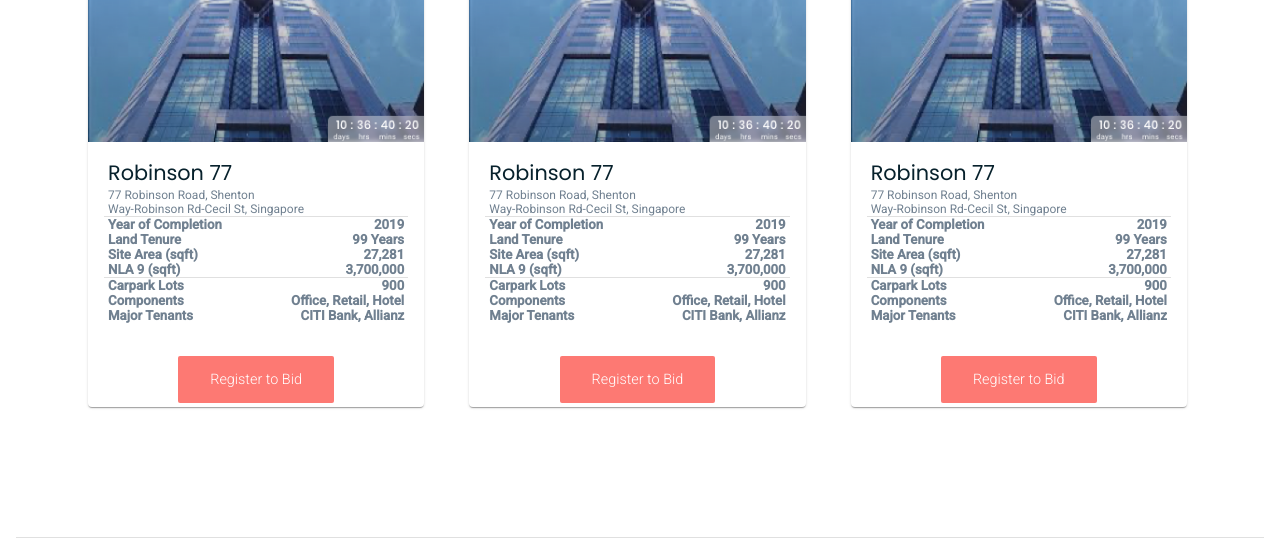
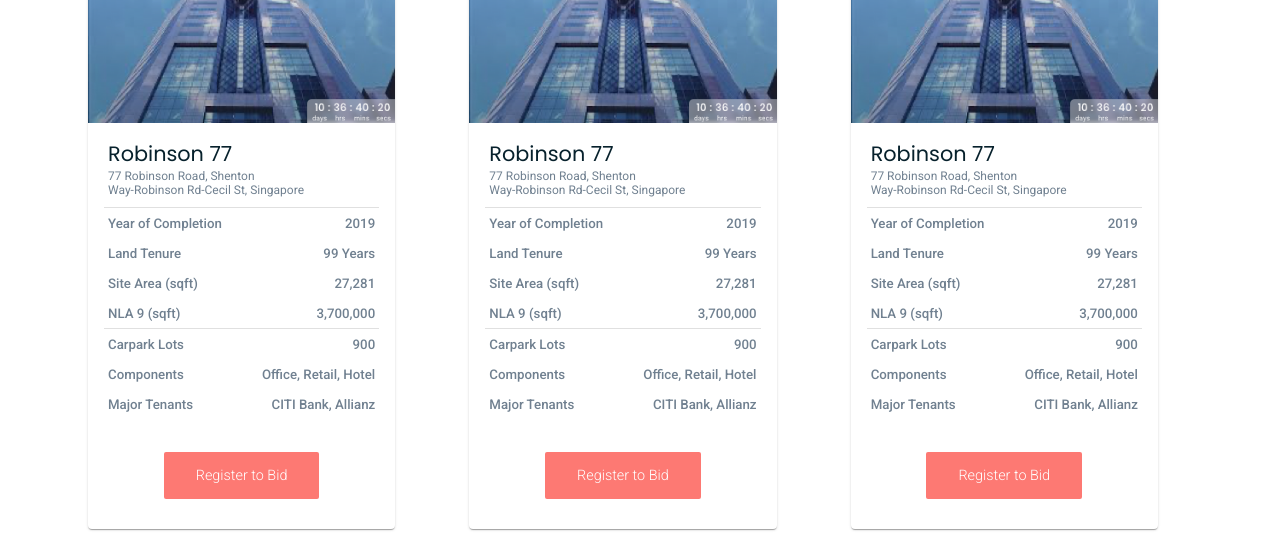
Before and after one commit to obddd/real-estate-ui, a React (Create React App) app: page / in a window 1280 px wide. Shown: the part 780-1329 px from the top of the page. Built offline with nearby package versions, Linux system fonts and the light colour scheme.

Commit message:
minor changes

```diff
--- a/src/components/CollectionDeals/CollectionDeals.js
+++ b/src/components/CollectionDeals/CollectionDeals.js
@@ -14,7 +14,7 @@ const useStyles = makeStyles((theme) => ({
   },
   paper: {
     textAlign: 'center',
-    width: '98.5%'
+    width: '90%'
   },
 }));
 
--- a/src/components/PropertyDealCard/PropertyDealCard.css
+++ b/src/components/PropertyDealCard/PropertyDealCard.css
@@ -14,6 +14,7 @@
 
 .header{
     margin-top: 8px;
+    margin-bottom: 10px;
     margin-left: 20px;
     height: 19%;
     display: flex;
@@ -38,14 +39,14 @@
     font-family: 'Roboto', sans-serif;
     height: 31%;
     font-size: 0.83em;
-    font-weight: 600;
+    font-weight: 500;
 }
 
 .desc2{
     height: 25%;
     font-family: 'Roboto', sans-serif;
     font-size: 0.83em;
-    font-weight: 600;
+    font-weight: 500;
 }
 
 .btn-container{
@@ -64,14 +65,14 @@
     font-size: 0.9em;
     font-weight: 300;
     font-family: 'Roboto', sans-serif;
-    margin: 4px 2px;
+    margin: 30px 2px;
     cursor: pointer;
     border-radius: 2px;
     margin-top: 8px;
 }
 
 .desc-section{
-    height: 24%;
+    height: 30px;
     width: 100%;
     display: flex;
     justify-content: space-between;
@@ -82,7 +83,7 @@
 }
 
 .desc-section2{
-    height: 33%;
+    height: 30px;
     width: 100%;
     display: flex;
     justify-content: space-between;
```
